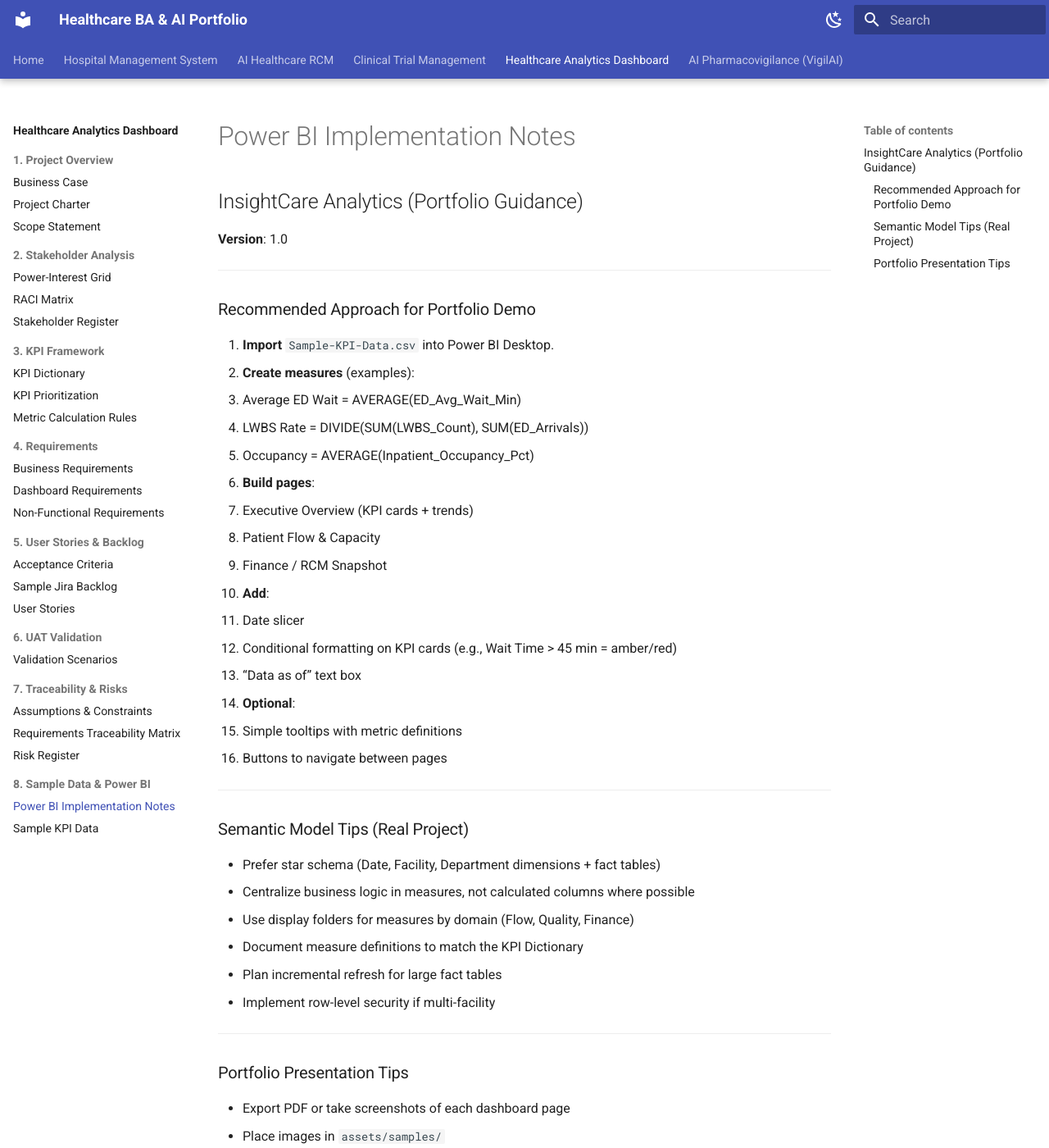
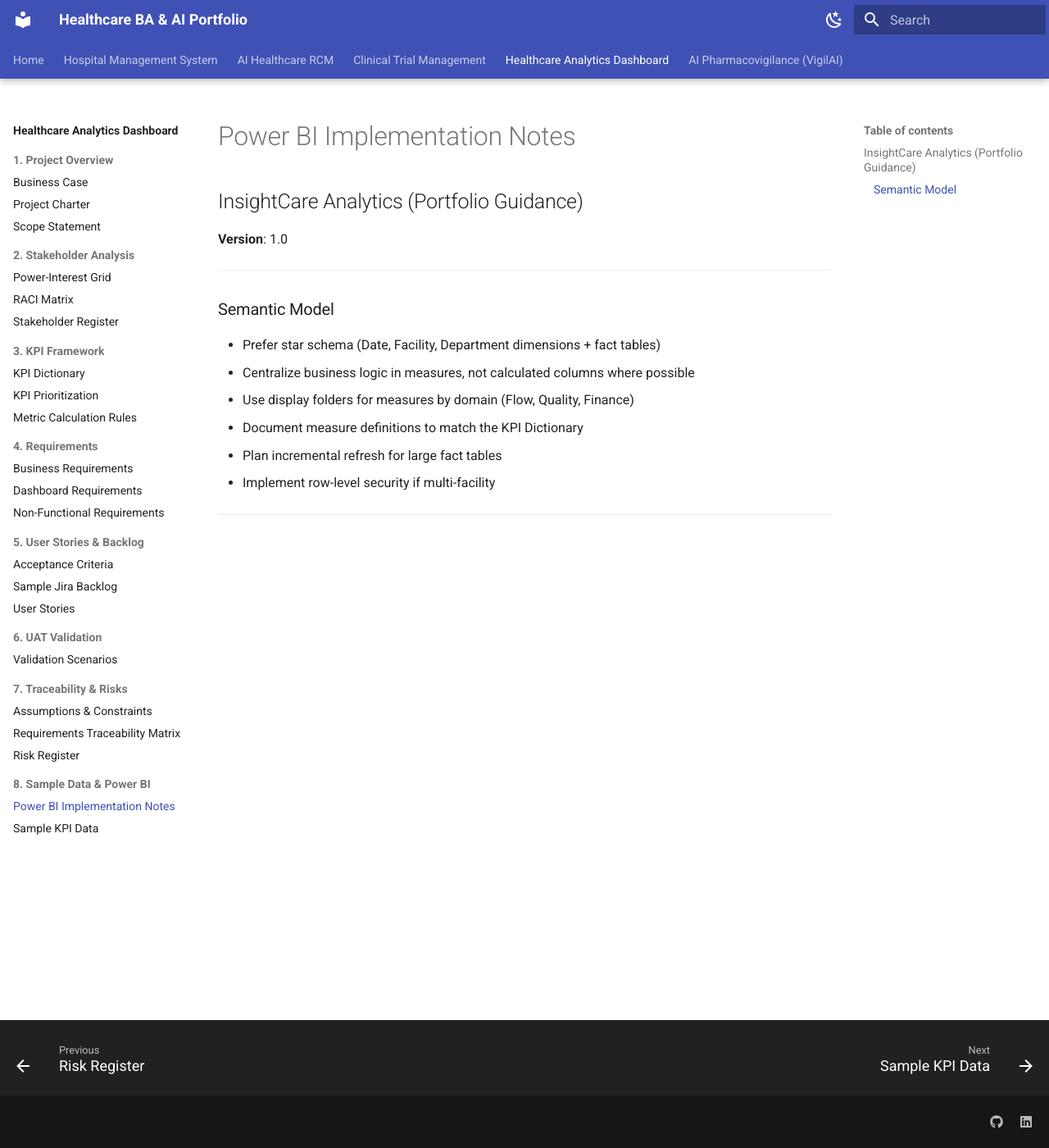
Before and after one commit to tsrajpurohit/healthcare-ba-ai-portfolio-, an MkDocs documentation site: the page built from docs/analytics/08-Sample-Data-PowerBI/PowerBI-Implementation-Notes.md, in a window 1280 px wide and 1400 px high. Shown: the whole window at 82% size. Built offline with MkDocs 1.6.1 and Material for MkDocs 9.7.7, drawn with Linux system fonts in a browser that asks for light colours; some of the changed text lies outside the part shown.

Commit message:
Update PowerBI-Implementation-Notes.md

```diff
--- a/docs/analytics/08-Sample-Data-PowerBI/PowerBI-Implementation-Notes.md
+++ b/docs/analytics/08-Sample-Data-PowerBI/PowerBI-Implementation-Notes.md
@@ -5,28 +5,7 @@
 
 ---
 
-### Recommended Approach for Portfolio Demo
-
-1. **Import** `Sample-KPI-Data.csv` into Power BI Desktop.
-2. **Create measures** (examples):
-   - Average ED Wait = AVERAGE(ED_Avg_Wait_Min)
-   - LWBS Rate = DIVIDE(SUM(LWBS_Count), SUM(ED_Arrivals))
-   - Occupancy = AVERAGE(Inpatient_Occupancy_Pct)
-3. **Build pages**:
-   - Executive Overview (KPI cards + trends)
-   - Patient Flow & Capacity
-   - Finance / RCM Snapshot
-4. **Add**:
-   - Date slicer
-   - Conditional formatting on KPI cards (e.g., Wait Time > 45 min = amber/red)
-   - “Data as of” text box
-5. **Optional**:
-   - Simple tooltips with metric definitions
-   - Buttons to navigate between pages
-
----
-
-### Semantic Model Tips (Real Project)
+### Semantic Model
 - Prefer star schema (Date, Facility, Department dimensions + fact tables)
 - Centralize business logic in measures, not calculated columns where possible
 - Use display folders for measures by domain (Flow, Quality, Finance)
@@ -35,9 +14,3 @@
 - Implement row-level security if multi-facility
 
 ---
-
-### Portfolio Presentation Tips
-- Export PDF or take screenshots of each dashboard page
-- Place images in `assets/samples/`
-- In your README, link or embed the visuals
-- Mention that sample data shows an improving trajectory (e.g., declining Days in AR, improving Clean Claim Rate) to demonstrate insight potential
```
